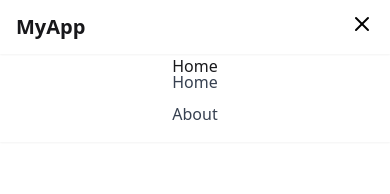
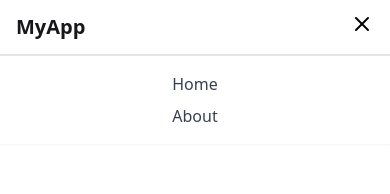
Before and after one commit to nwfrank/personal-site, a React (Create React App) app: page / in a window 390 px wide. Both pictures are taken after a click on the button "Toggle Menu". Shown: the top 194 px of the page. Built offline with nearby package versions, Linux system fonts and the light colour scheme.

Commit message:
feature: add styling to mobile menu

```diff
--- a/src/Components/Compounds/NavBar.jsx
+++ b/src/Components/Compounds/NavBar.jsx
@@ -34,8 +34,8 @@ const NavBar = () => {
       </div>
 
       {mobileMenuOpen && (
-        <div className="absolute w-full shadow-sm sm:hidden z-40">
-          <nav className="flex flex-col space-y-2 p-4">
+        <div className="absolute w-full shadow-sm sm:hidden bg-white border-t-2 border-border">
+          <nav className="flex flex-col space-y-2 py-4">
             <Link
               to="/"
               onClick={() => setMobileMenuOpen(false)}
@@ -46,7 +46,7 @@ const NavBar = () => {
             <Link
               to="/about"
               onClick={() => setMobileMenuOpen(false)}
-              className="text-gray-700 hover:text-black flex justify-center"
+              className="text-gray-700 hover:text-black flex justify-center p-0"
             >
               About
             </Link>
```
